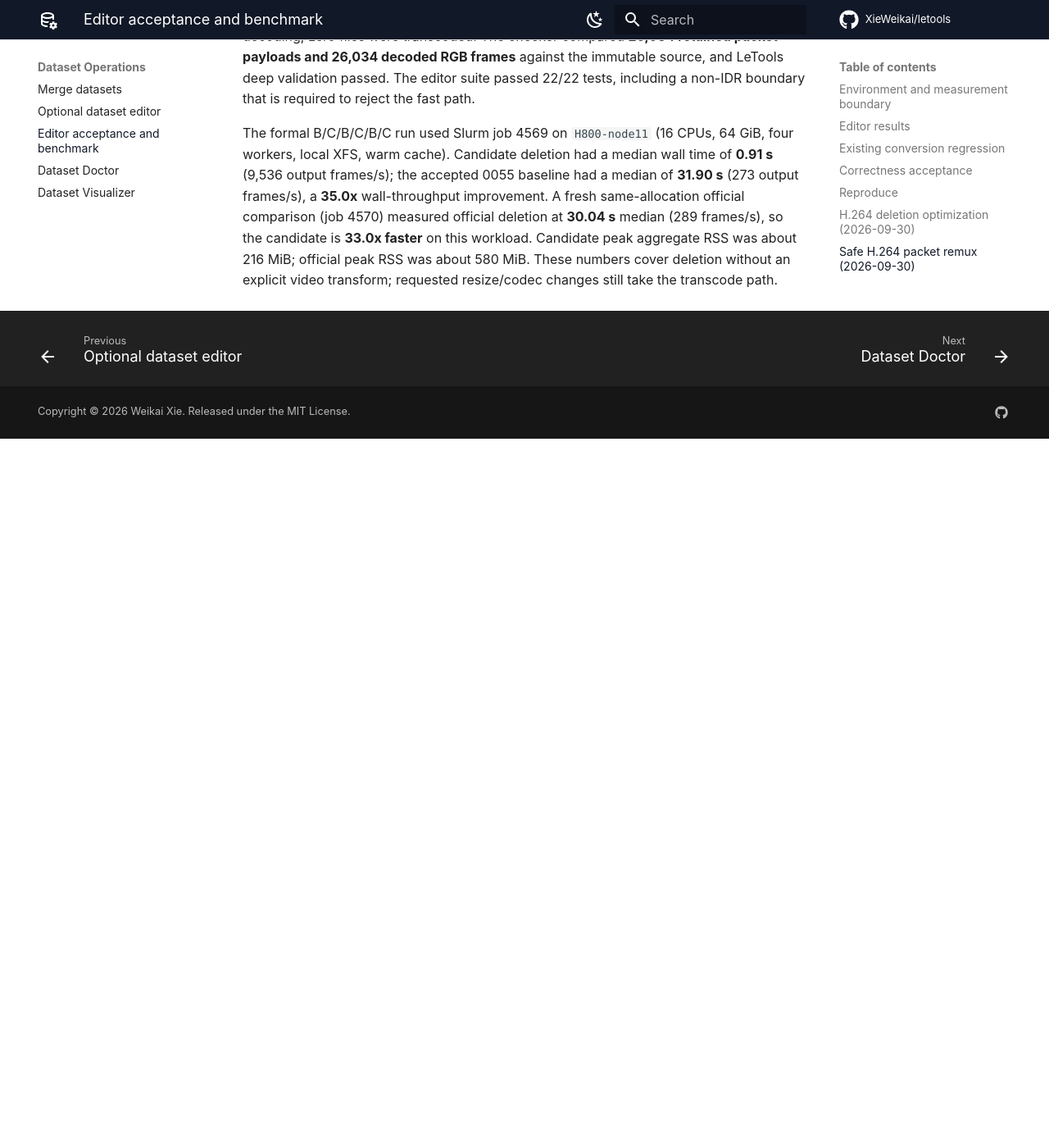
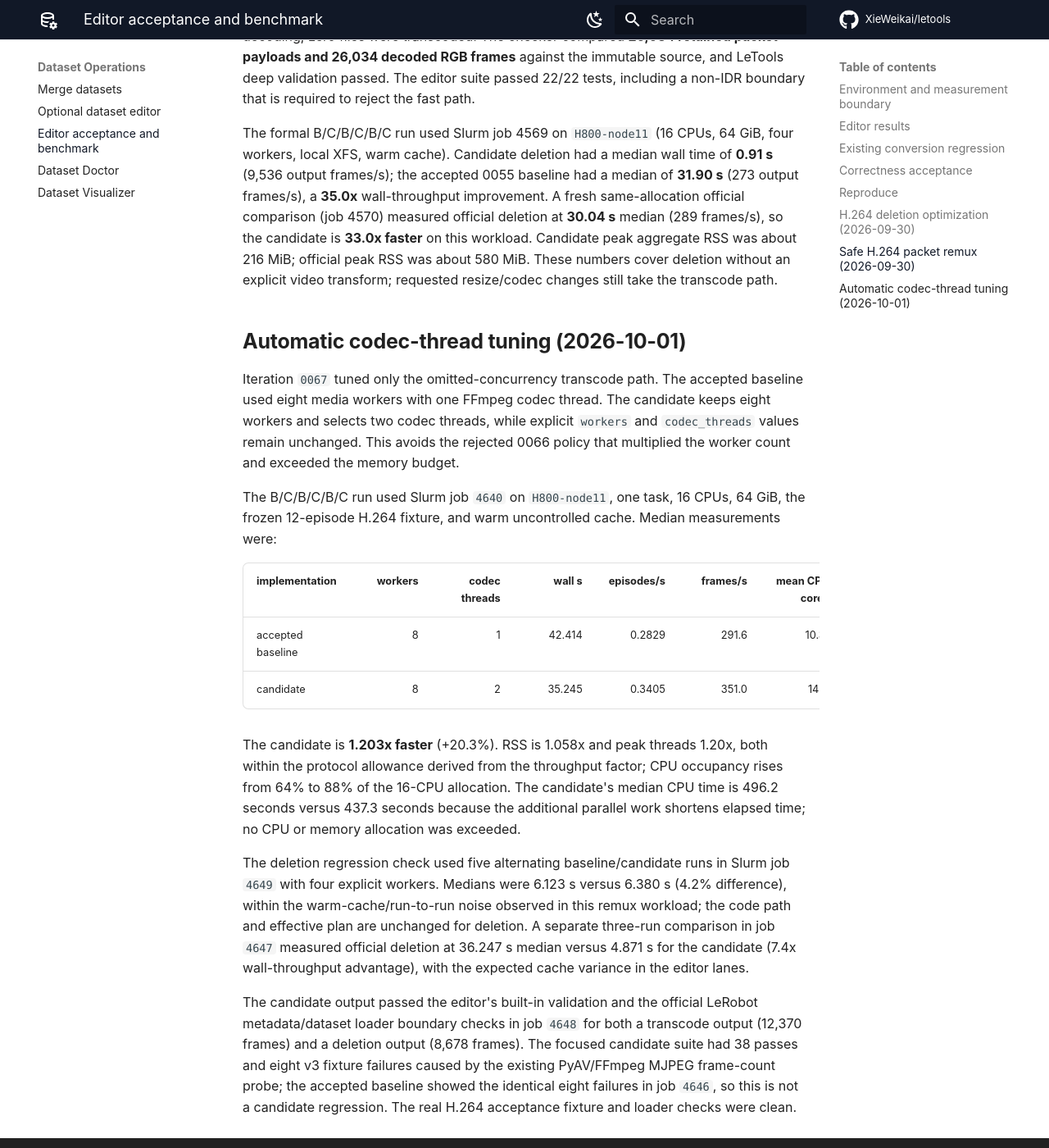
Before and after one commit to XieWeikai/letools, an MkDocs documentation site: the page built from docs/EDITOR_BENCHMARK.md, in a window 1280 px wide and 1400 px high, scrolled down 5581 px. Shown: the whole window at 82% size. Built offline with MkDocs 1.6.1 and Material for MkDocs 9.7.7, drawn with Linux system fonts in a browser that asks for light colours; comment, search, counter and statistics services are not loaded; before the commit the page ends 6116 px from its top, so only the background shows below that.

Commit message:
perf(editor): tune automatic codec parallelism
Use two FFmpeg codec threads with the automatic eight-worker transcode plan on the measured 16-CPU profile, while preserving explicit worker and codec-thread overrides. Carry the effective configuration through the manifest so planning, FFmpeg resolution, Parquet writes, and media execution use identical limits. Extend the Slurm comparison harness to record codec-thread settings and document the planner contract and acceptance evidence.\n\nProfile: job 4640, H800-node11, 16 CPUs, 64 GiB, warm XFS cache, 12 episodes and 12,370 frames. Median automatic transcode wall time fell from 42.414 s to 35.245 s (1.203x throughput, 20.3% faster; 0.2829 to 0.3405 episodes/s and 291.6 to 351.0 frames/s). Mean CPU rose 10.31 to 14.11 cores and peak RSS rose 595.6 to 630.3 MiB (1.058x); both resource ratios remain within the throughput allowance and the allocation. Five-run deletion regression remained within 4.2% warm-cache noise, and official loader checks passed for transcode and delete outputs.\n\nSelf-improve iteration: 0067. The rejected high-worker policy remains archived outside git because its RSS growth exceeded the protocol.

```diff
--- a/docs/EDITOR_BENCHMARK.md
+++ b/docs/EDITOR_BENCHMARK.md
@@ -217,3 +217,42 @@ official deletion at **30.04 s** median (289 frames/s), so the candidate is
 216 MiB; official peak RSS was about 580 MiB. These numbers cover deletion
 without an explicit video transform; requested resize/codec changes still
 take the transcode path.
+
+## Automatic codec-thread tuning (2026-10-01)
+
+Iteration `0067` tuned only the omitted-concurrency transcode path. The
+accepted baseline used eight media workers with one FFmpeg codec thread. The
+candidate keeps eight workers and selects two codec threads, while explicit
+`workers` and `codec_threads` values remain unchanged. This avoids the rejected
+0066 policy that multiplied the worker count and exceeded the memory budget.
+
+The B/C/B/C/B/C run used Slurm job `4640` on `H800-node11`, one task, 16 CPUs,
+64 GiB, the frozen 12-episode H.264 fixture, and warm uncontrolled cache.
+Median measurements were:
+
+| implementation | workers | codec threads | wall s | episodes/s | frames/s | mean CPU cores | peak RSS MiB | peak threads |
+| --- | ---: | ---: | ---: | ---: | ---: | ---: | ---: | ---: |
+| accepted baseline | 8 | 1 | 42.414 | 0.2829 | 291.6 | 10.31 | 595.6 | 95 |
+| candidate | 8 | 2 | 35.245 | 0.3405 | 351.0 | 14.11 | 630.3 | 114 |
+
+The candidate is **1.203x faster** (+20.3%). RSS is 1.058x and peak threads
+1.20x, both within the protocol allowance derived from the throughput factor;
+CPU occupancy rises from 64% to 88% of the 16-CPU allocation. The candidate's
+median CPU time is 496.2 seconds versus 437.3 seconds because the additional
+parallel work shortens elapsed time; no CPU or memory allocation was exceeded.
+
+The deletion regression check used five alternating baseline/candidate runs in
+Slurm job `4649` with four explicit workers. Medians were 6.123 s versus 6.380
+s (4.2% difference), within the warm-cache/run-to-run noise observed in this
+remux workload; the code path and effective plan are unchanged for deletion. A
+separate three-run comparison in job `4647` measured official deletion at
+36.247 s median versus 4.871 s for the candidate (7.4x wall-throughput
+advantage), with the expected cache variance in the editor lanes.
+
+The candidate output passed the editor's built-in validation and the official
+LeRobot metadata/dataset loader boundary checks in job `4648` for both a
+transcode output (12,370 frames) and a deletion output (8,678 frames). The
+focused candidate suite had 38 passes and eight v3 fixture failures caused by
+the existing PyAV/FFmpeg MJPEG frame-count probe; the accepted baseline showed
+the identical eight failures in job `4646`, so this is not a candidate
+regression. The real H.264 acceptance fixture and loader checks were clean.
```
Also changed, not shown: docs/EDITOR.md (+9 -2 lines), 2 other files.
